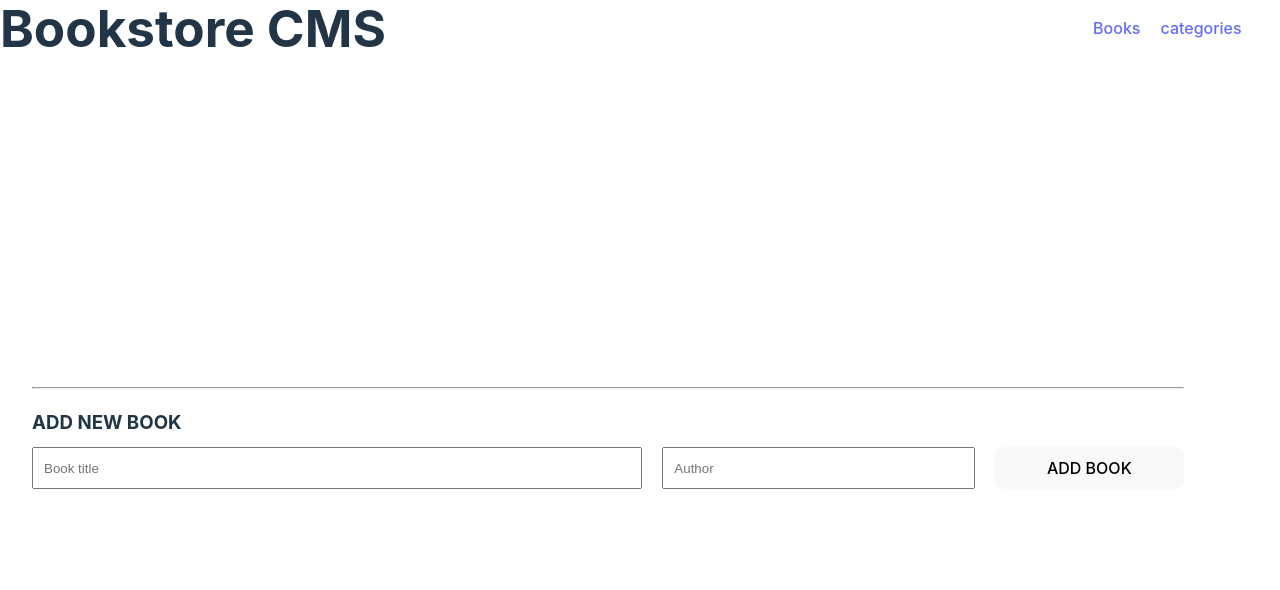
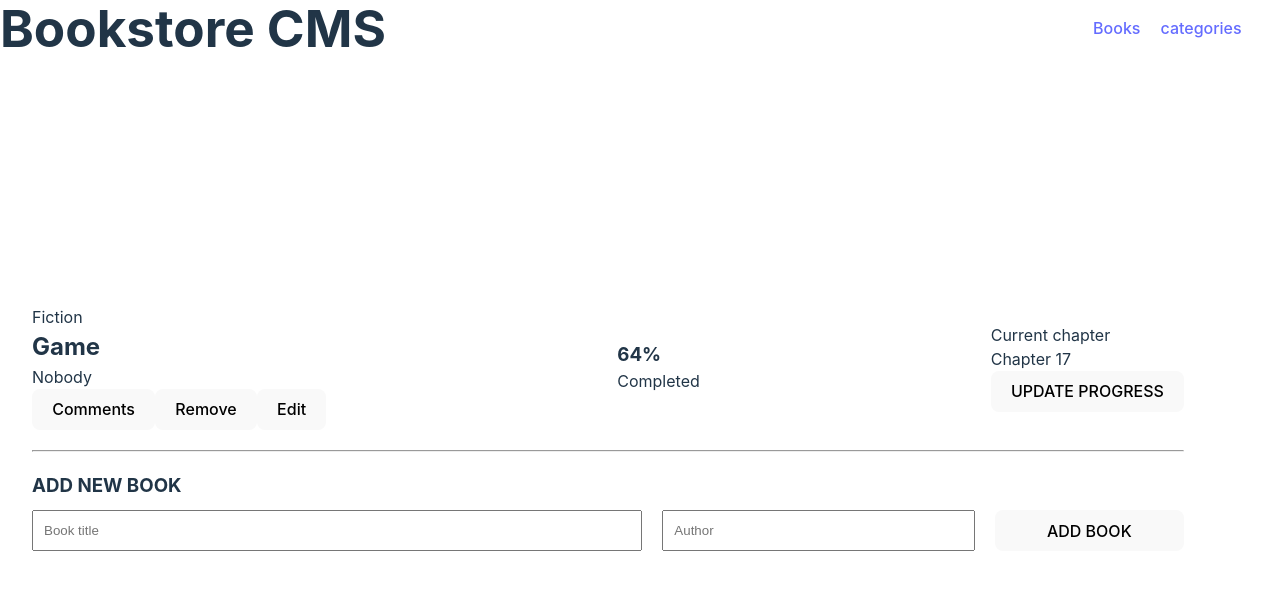
Before and after one commit to Luffytaro22/Bookstore, a React (Vite) app: page / in a window 1280 px wide. Shown: the top 590 px of the page. Built offline with nearby package versions, Linux system fonts and the light colour scheme; no server answers.

Commit message:
Change the forEach for map

```diff
--- a/src/components/renderBooks.jsx
+++ b/src/components/renderBooks.jsx
@@ -14,8 +14,14 @@ export default function RenderBooks() {
 
   return (
     <div className={styles.books}>
-      {Object.keys(books.books).forEach((book) => (
-        <Books key={book} id={book} gender={books.books[book][0].category} title={books.books[book][0].title} author={books.books[book][0].author}/>
+      {Object.keys(books.books).map((book) => (
+        <Books
+          key={book}
+          id={book}
+          gender={books.books[book][0].category}
+          title={books.books[book][0].title}
+          author={books.books[book][0].author}
+        />
       ))}
     </div>
   );
```
